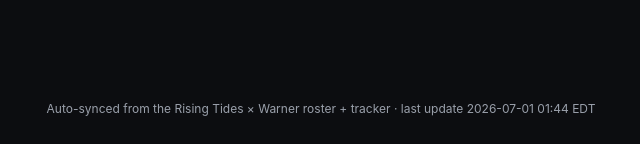
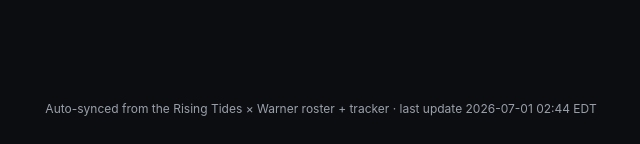
Before and after one commit to ecfromthedc/sb-55a323ec05f84f99b2, a plain HTML site: page index.html in a window 1280 px wide. Shown: the part 7297-7441 px from the top of the page, 319-959 px from the left. Drawn offline with Linux system fonts and the light colour scheme.

Commit message:
Sound Board refresh

```diff
--- a/index.html
+++ b/index.html
@@ -1100,7 +1100,7 @@
         </div></div>
       </section>
     </div></main>
-<footer>Auto-synced from the Rising Tides × Warner roster + tracker · last update 2026-07-01 01:44 EDT</footer>
+<footer>Auto-synced from the Rising Tides × Warner roster + tracker · last update 2026-07-01 02:44 EDT</footer>
 <script>
   const mo = (() => { const d = new Date();
     return d.getFullYear() + '-' + String(d.getMonth() + 1).padStart(2, '0'); })();
```
